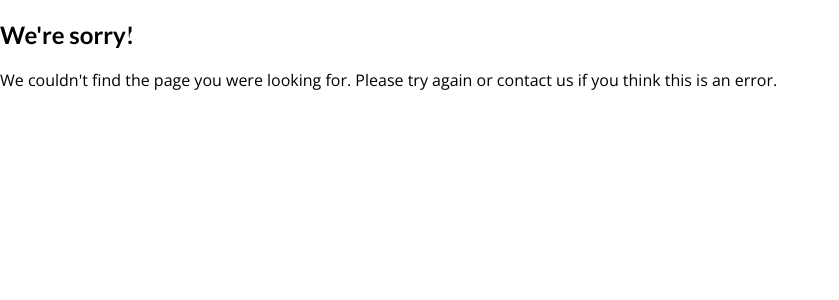
After one commit to stavthal/django_project, a Django app: template templates/404.html in a window 1280 px wide. The commit adds this page. Shown: the top 300 px of the page, without its empty margins (0-839 px from the left). Run offline with Django 5.2, Linux system fonts and the light colour scheme; the template is opened without the code that fills it, so the values that code supplies are empty.

Commit message:
small changes

```diff
--- a/blog/static/blog/index.css
+++ b/blog/static/blog/index.css
@@ -62,7 +62,8 @@
     text-align: center;
     padding: 3rem;
     background-color: #e48900;
-    margin-top: 5rem;
+    margin: 5rem 3rem 3rem 0rem;
+    border-radius: 20px;
   }
 
   #about h2 {
--- a/blog/templates/blog/index.html
+++ b/blog/templates/blog/index.html
@@ -34,5 +34,5 @@
         <p>My goal is to keep growing not only as a developer, but as a person</p>
     </section>
 
-    <h1>Welcome to my blog</h1>
+    <h1 style="text-align: center">Welcome to my blog</h1>
 {% endblock %}
--- a/my_site/settings.py
+++ b/my_site/settings.py
@@ -25,7 +25,10 @@ SECRET_KEY = 'django-insecure-v*!j#&ggge#k%0z9xwi=rmu#xzgh4ted-813wd!#g8$tfepzv2
 # SECURITY WARNING: don't run with debug turned on in production!
 DEBUG = True
 
-ALLOWED_HOSTS = []
+ALLOWED_HOSTS = [
+    'localhost',
+    '127.0.0.1'
+]
 
 
 # Application definition
--- /dev/null
+++ b/templates/404.html
@@ -0,0 +1,22 @@
+{% extends "base.html" %}
+
+{% load static%}
+
+
+{% block title %}
+We didn't find that page {{":("}}
+{% endblock %}
+
+{% block stylesheets %}
+<link rel="stylesheet" href="{% static "blog/index.css" %}" />
+{% endblock %}
+
+
+
+{% block content %}
+<section id="error">
+    <h2>We're sorry!</h2>
+    <p>We couldn't find the page you were looking for. Please try again or contact us if you think this is an error.</p>
+</section>
+
+{% endblock %}
```
